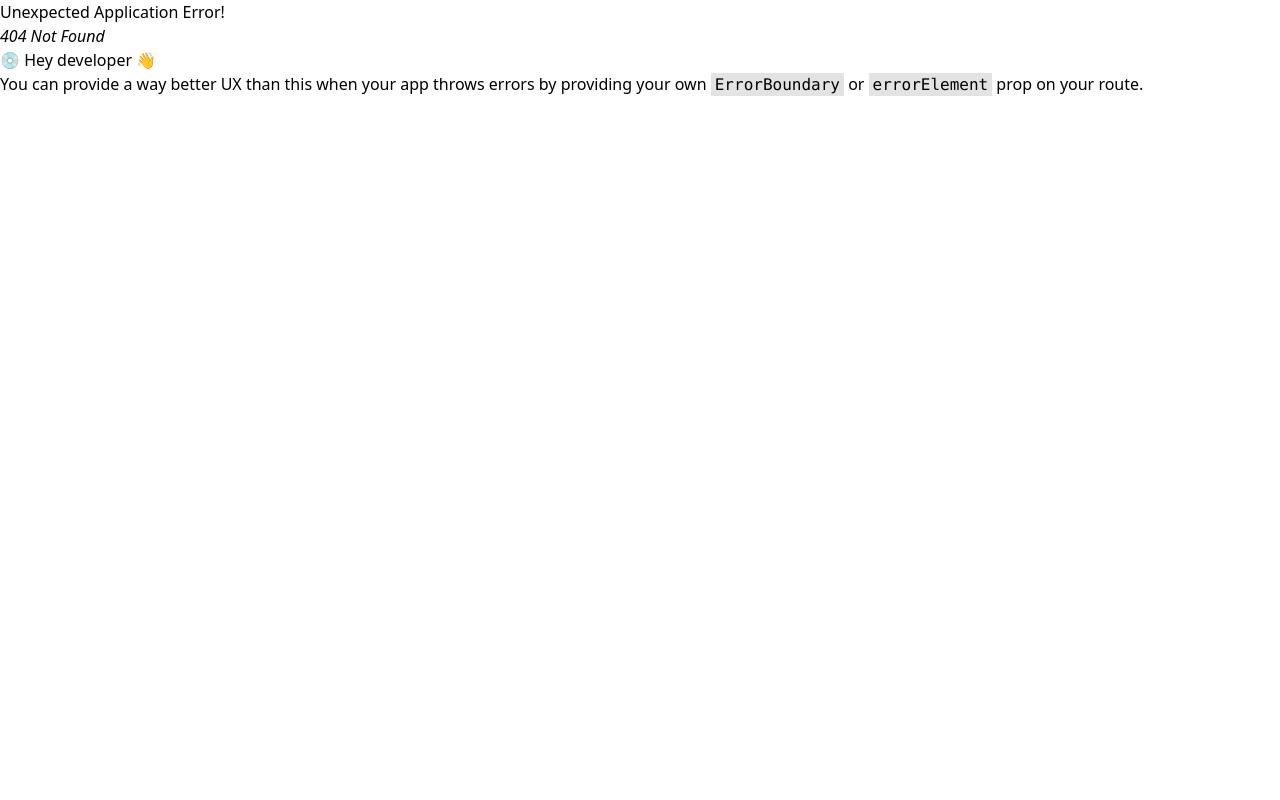
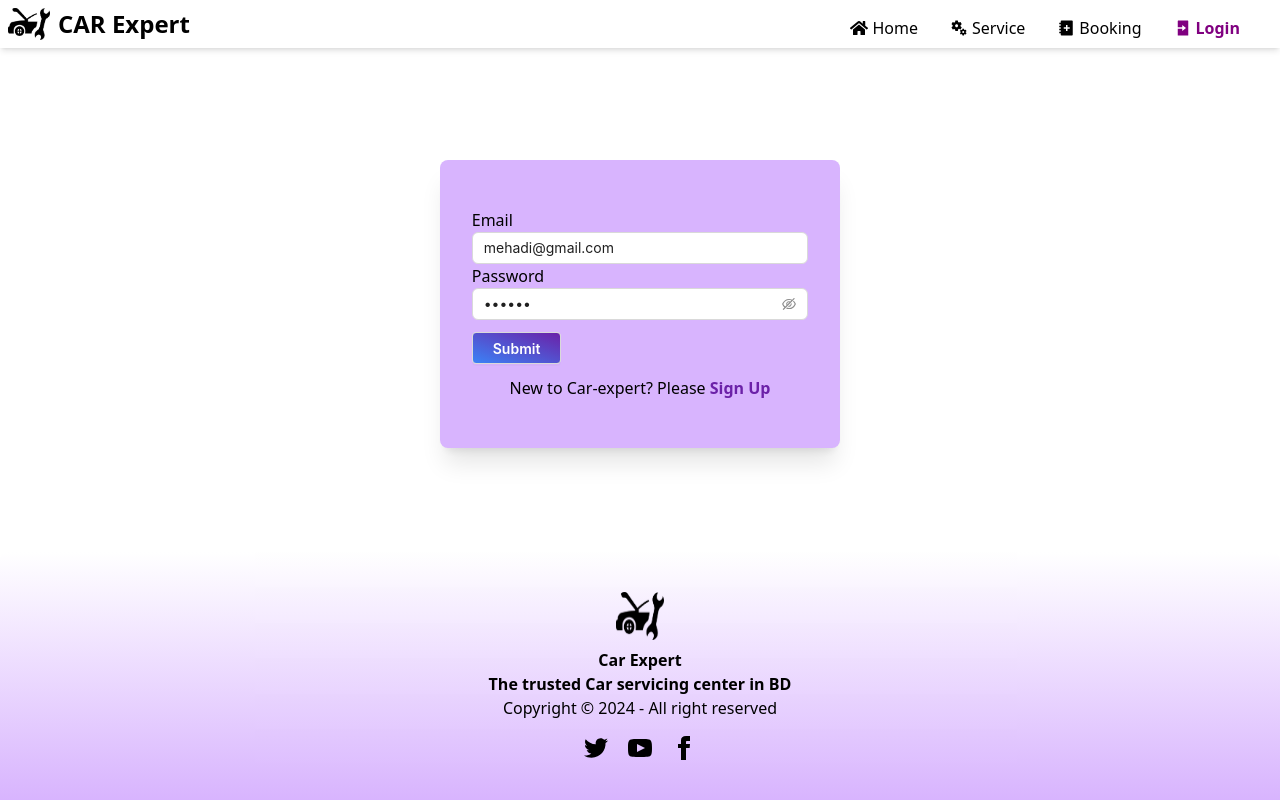
Before and after one commit to mehadiHasanDiner/car-washing-system-client, a React (Vite) app: page /login in a window 1280 px wide. Before the commit this address had no page. Built offline with nearby package versions, Linux system fonts and the light colour scheme.

Commit message:
login page validation done

```diff
--- a/src/components/Header.tsx
+++ b/src/components/Header.tsx
@@ -10,7 +10,9 @@ import { BiSolidLogOut } from "react-icons/bi";
 import { RiHealthBookFill } from "react-icons/ri";
 import { RxCross2 } from "react-icons/rx";
 import { RiMenu3Fill } from "react-icons/ri";
-import { useAppSelector } from "../redux/hook";
+import { useAppDispatch, useAppSelector } from "../redux/hook";
+import { Button } from "antd";
+import { logout } from "../redux/features/auth/authSlice";
 
 type UserRole = "admin" | "user";
 
@@ -46,21 +48,29 @@ const Header = () => {
       ? {
           icon: <MdDashboardCustomize />,
           name: "Dashboard",
-          path: `/dashboard/${user?.role === "admin" ? "admin" : "user"}`,
+          path: `/dashboard-${user?.role === "admin" ? "admin" : "user"}`,
         }
       : {
           icon: <BiSolidLogIn size={18} />,
           name: "Login",
           path: "/login",
         },
-    // user
-    //   ? {
-    //       icon: <BiSolidLogOut />,
-    //       name: "Logout",
-    //       path: "",
-    //     }
-    //   : "",
   ];
+
+  const active = {
+    fontWeight: "bold",
+    color: "purple", // Active state style
+  };
+
+  const inactive = {
+    fontWeight: "normal",
+    color: "black", // Inactive state style
+  };
+
+  const dispatch = useAppDispatch();
+  const handleLogout = () => {
+    dispatch(logout());
+  };
 
   const handleMenuToggle = () => {
     setIsMenuOpen(!isMenuOpen);
@@ -90,20 +100,33 @@ const Header = () => {
             >
               {navLinks.map((navItem, index) => (
                 <li className=" hover:text-purple-600" key={index}>
+                  {navItem.path && (
                     <NavLink
-                    // style={({ isActive }: { isActive: boolean }) =>
-                    //   isActive ? active : inactive
-                    // }
+                      style={({ isActive }: { isActive: boolean }) =>
+                        isActive ? active : inactive
+                      }
                       to={navItem.path}
                     >
                       <div className="flex items-center">
-                      {" "}
-                      <span className="mr-1">{navItem.icon}</span>{" "}
+                        <span className="mr-1">{navItem.icon}</span>
                         {navItem.name}
                       </div>
                     </NavLink>
+                  )}
                 </li>
               ))}
+              <li className="-mt-1 mb-1 ">
+                {user ? (
+                  <Button
+                    onClick={handleLogout}
+                    className=" flex items-center bg-purple-600 text-white"
+                  >
+                    <BiSolidLogOut size={18} /> Logout
+                  </Button>
+                ) : (
+                  ""
+                )}
+              </li>
             </ul>
           </div>
         </nav>
--- a/src/components/Layout/AuthLayout.tsx
+++ /dev/null
@@ -1,7 +0,0 @@
-import { Outlet } from "react-router-dom";
-
-const AuthLayout = () => {
-    return <Outlet></Outlet>;
-};
-
-export default AuthLayout;
--- a/src/pages/LoginPage.tsx
+++ b/src/pages/LoginPage.tsx
@@ -1,6 +1,6 @@
 import React from "react";
 import { SubmitHandler } from "react-hook-form";
-import { Link } from "react-router-dom";
+import { Link, useNavigate } from "react-router-dom";
 import { useLoginMutation } from "../redux/features/auth/authApi";
 import { useAppDispatch } from "../redux/hook";
 import { setUser } from "../redux/features/auth/authSlice";
@@ -17,8 +17,10 @@ type Inputs = {
 
 const LoginPage: React.FC = () => {
   const dispatch = useAppDispatch();
-  const [login, { error }] = useLoginMutation();
-  console.log("error", error);
+  const [login] = useLoginMutation();
+  // console.log(err?.data?.message);
+
+  const navigate = useNavigate();
 
   // const {
   //   register,
@@ -41,12 +43,32 @@ const LoginPage: React.FC = () => {
       email: data.email,
       password: data.password,
     };
-    const res = await login(userInfo).unwrap();
-    const user = verifyToken(res.data.accessToken);
-    // console.log(user);
-    dispatch(setUser({ user: user, token: res.data.accessToken }));
-    // console.log(data);
-    toast("User successfully logged in!");
+
+    try {
+      const { data, error: err } = await login(userInfo);
+      console.log(err);
+      const error: any = err;
+      if (error) {
+        if (error?.data?.message === "User Not Found") {
+          return toast.error("Invalid email address", {
+            description: "Enter a valid email adress.",
+          });
+        }
+        if (error?.status === 500) {
+          // console.log("first")
+          return toast("password did not matched");
+        }
+
+        return toast.error(error?.data?.message || "Unknown error occureds");
+      }
+      const user = verifyToken(data.data.accessToken);
+
+      dispatch(setUser({ user: user, token: data.data.accessToken }));
+      navigate(`/dashboard-${user?.role}`);
+      toast.success("User successfully logged in!");
+    } catch (err) {
+      console.log(err);
+    }
   };
 
   return (
--- /dev/null
+++ b/src/routes/adminRoute.tsx
@@ -0,0 +1 @@
+export const adminRoutes = [{}];
--- a/src/routes/authRoute.tsx
+++ /dev/null
@@ -1,16 +0,0 @@
-import LoginPage from "../pages/LoginPage";
-import SignUpPage from "../pages/SignUpPage";
-
-
-export const authRoutes = [
-    {
-        index: true,
-        path: "login",
-        element: <LoginPage></LoginPage>,
-    },
-    {
-        index: true,
-        path: "sign-up",
-        element: <SignUpPage></SignUpPage>,
-    },
-]
--- a/src/routes/index.tsx
+++ b/src/routes/index.tsx
@@ -1,7 +1,12 @@
 import { createBrowserRouter } from "react-router-dom";
 import App from "../App";
 import { pageRoutes } from "./pages.route";
-import AuthLayout from "../components/Layout/AuthLayout";
+import UserDashboard from "../components/Layout/UserDashboard";
+import { userRoutes } from "./userRoute";
+import UserProtectedRoute from "../components/Layout/ProtectedLayout/UserProtectedRoute";
+import AdminProtectedRoute from "../components/Layout/ProtectedLayout/AdminProtectedRoute";
+import { adminRoutes } from "./adminRoute";
+import AdminDashboard from "../components/Layout/AdminDashboard";
 
 const router = createBrowserRouter([
   {
@@ -9,10 +14,24 @@ const router = createBrowserRouter([
     element: <App></App>,
     children: [...pageRoutes],
   },
+
   {
-    path: "/",
-    element: <AuthLayout />,
-    children: [...pageRoutes],
+    path: "/dashboard-user",
+    element: (
+      <UserProtectedRoute>
+        <UserDashboard />
+      </UserProtectedRoute>
+    ),
+    children: [...userRoutes],
+  },
+  {
+    path: "/dashboard-admin",
+    element: (
+      <AdminProtectedRoute>
+        <AdminDashboard />
+      </AdminProtectedRoute>
+    ),
+    children: [...adminRoutes],
   },
 ]);
 
--- /dev/null
+++ b/src/routes/userRoute.tsx
@@ -0,0 +1 @@
+export const userRoutes = [{}];
```
Also changed, not shown: src/routes/pages.route.tsx (+10 -2 lines). Lines whose indentation alone changed are shown as unchanged.
